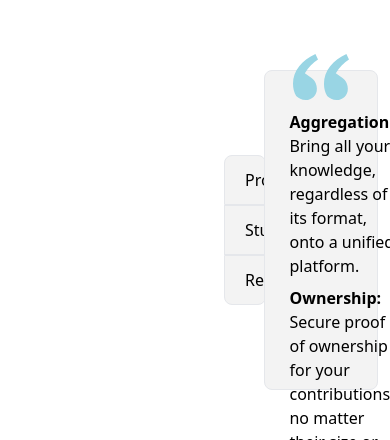
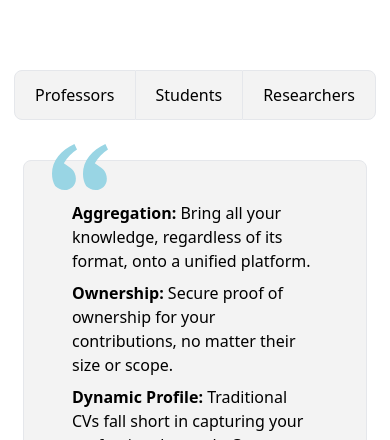
Before and after one commit to publed/publed-landing, a React (Create React App) app: page / in a window 390 px wide. Shown: the part 1227-1667 px from the top of the page. Built offline with nearby package versions, Linux system fonts and the light colour scheme.

Commit message:
Fixed testemonials

```diff
--- a/src/components/Testimonials.tsx
+++ b/src/components/Testimonials.tsx
@@ -97,12 +97,12 @@ const Testimonials = () => {
   return (
     <section
       id="testimonials"
-      className={`bg-white flex flex-row justify-center items-center px-56 py-40`}
+      className={`bg-white flex flex-row justify-center items-center container mx-auto px-2 ss:px-8 py-40`}
     >
-      <div className="flex flex-row gap-10 w-full items-center">
-        <div className="flex-col inline-flex  w-1/3">
+      <div className="flex flex-col md:flex-row gap-10 w-full items-center">
+        <div className="inline-flex md:flex-col rounded-lg">
           <button
-            className={`bg-default-0 border px-5 py-3 rounded-t-lg transition duration-150 ease-in-out hover:bg-regular-blue-60 hover:shadow-[0_8px_9px_-4px_rgba(59,113,202,0.3),0_4px_18px_0_rgba(59,113,202,0.2)] focus:bg-regular-blue-70 focus:shadow-[0_8px_9px_-4px_rgba(59,113,202,0.3),0_4px_18px_0_rgba(59,113,202,0.2)] focus:outline-none focus:ring-0 active:bg-regular-blue-90 active:shadow-[0_8px_9px_-4px_rgba(59,113,202,0.3),0_4px_18px_0_rgba(59,113,202,0.2)] ${
+            className={`bg-default-0 px-5 py-3 border rounded-l-lg md:rounded-t-lg transition duration-150 ease-in-out hover:bg-regular-blue-60 hover:shadow-[0_8px_9px_-4px_rgba(59,113,202,0.3),0_4px_18px_0_rgba(59,113,202,0.2)] focus:bg-regular-blue-70 focus:shadow-[0_8px_9px_-4px_rgba(59,113,202,0.3),0_4px_18px_0_rgba(59,113,202,0.2)] focus:outline-none focus:ring-0 active:bg-regular-blue-90 active:shadow-[0_8px_9px_-4px_rgba(59,113,202,0.3),0_4px_18px_0_rgba(59,113,202,0.2)] ${
               selectedCategory === "Professors" ? "active-category" : ""
             }`}
             onClick={() => handleCategoryClick("Professors")}
@@ -110,7 +110,7 @@ const Testimonials = () => {
             Professors
           </button>
           <button
-            className={`bg-default-0 border px-5 py-3 transition duration-150 ease-in-out hover:bg-regular-blue-60 hover:shadow-[0_8px_9px_-4px_rgba(59,113,202,0.3),0_4px_18px_0_rgba(59,113,202,0.2)] focus:bg-regular-blue-70 focus:shadow-[0_8px_9px_-4px_rgba(59,113,202,0.3),0_4px_18px_0_rgba(59,113,202,0.2)] focus:outline-none focus:ring-0 active:bg-regular-blue-90 active:shadow-[0_8px_9px_-4px_rgba(59,113,202,0.3),0_4px_18px_0_rgba(59,113,202,0.2)] ${
+            className={`bg-default-0 px-5 py-3 border-y md:border-x transition duration-150 ease-in-out hover:bg-regular-blue-60 hover:shadow-[0_8px_9px_-4px_rgba(59,113,202,0.3),0_4px_18px_0_rgba(59,113,202,0.2)] focus:bg-regular-blue-70 focus:shadow-[0_8px_9px_-4px_rgba(59,113,202,0.3),0_4px_18px_0_rgba(59,113,202,0.2)] focus:outline-none focus:ring-0 active:bg-regular-blue-90 active:shadow-[0_8px_9px_-4px_rgba(59,113,202,0.3),0_4px_18px_0_rgba(59,113,202,0.2)] ${
               selectedCategory === "Students" ? "active-category" : ""
             }`}
             onClick={() => handleCategoryClick("Students")}
@@ -118,7 +118,7 @@ const Testimonials = () => {
             Students
           </button>
           <button
-            className={`bg-default-0 border px-5 py-3 rounded-b-lg transition duration-150 ease-in-out hover:bg-regular-blue-60 hover:shadow-[0_8px_9px_-4px_rgba(59,113,202,0.3),0_4px_18px_0_rgba(59,113,202,0.2)] focus:bg-regular-blue-70 focus:shadow-[0_8px_9px_-4px_rgba(59,113,202,0.3),0_4px_18px_0_rgba(59,113,202,0.2)] focus:outline-none focus:ring-0 active:bg-regular-blue-90 active:shadow-[0_8px_9px_-4px_rgba(59,113,202,0.3),0_4px_18px_0_rgba(59,113,202,0.2)] ${
+            className={`bg-default-0 px-5 py-3 border rounded-r-lg md:rounded-b-lg transition duration-150 ease-in-out hover:bg-regular-blue-60 hover:shadow-[0_8px_9px_-4px_rgba(59,113,202,0.3),0_4px_18px_0_rgba(59,113,202,0.2)] focus:bg-regular-blue-70 focus:shadow-[0_8px_9px_-4px_rgba(59,113,202,0.3),0_4px_18px_0_rgba(59,113,202,0.2)] focus:outline-none focus:ring-0 active:bg-regular-blue-90 active:shadow-[0_8px_9px_-4px_rgba(59,113,202,0.3),0_4px_18px_0_rgba(59,113,202,0.2)] ${
               selectedCategory === "Researchers" ? "active-category" : ""
             }`}
             onClick={() => handleCategoryClick("Researchers")}
@@ -127,8 +127,8 @@ const Testimonials = () => {
           </button>
         </div>
 
-        <div className="bg-default-0 border rounded-lg flex flex-row gap-12 py-5 px-14 justify-center items-center relative w-full h-[320px]">
-          <div className="flex justify-center items-center">
+        <div className="bg-default-0 border rounded-lg flex flex-row gap-12 py-10 px-12 justify-center items-center relative w-full">
+          <div className="justify-center items-center hidden ss:flex">
             <img
               src={testimonialsImage[selectedCategory]}
               alt="researcher"
@@ -136,7 +136,7 @@ const Testimonials = () => {
               height="100px"
             />
           </div>
-          <div className="flex h-60">{testimonialsData[selectedCategory]}</div>
+          <div className="">{testimonialsData[selectedCategory]}</div>
           <img
             src={commas}
             className="absolute top-[-17px] left-7"
```
Also changed, not shown: 1 other file (tests, documents, lock files or other folders).
